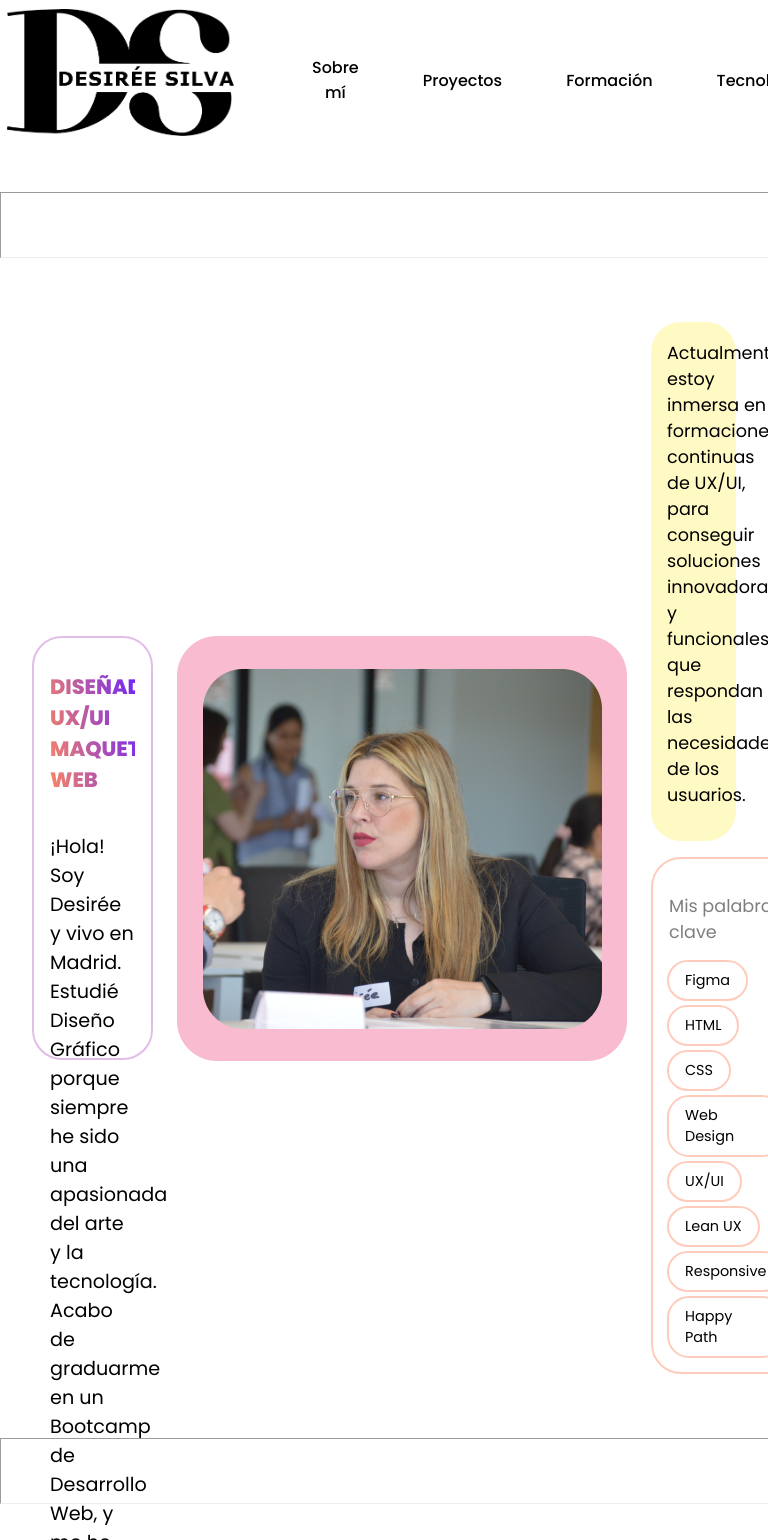
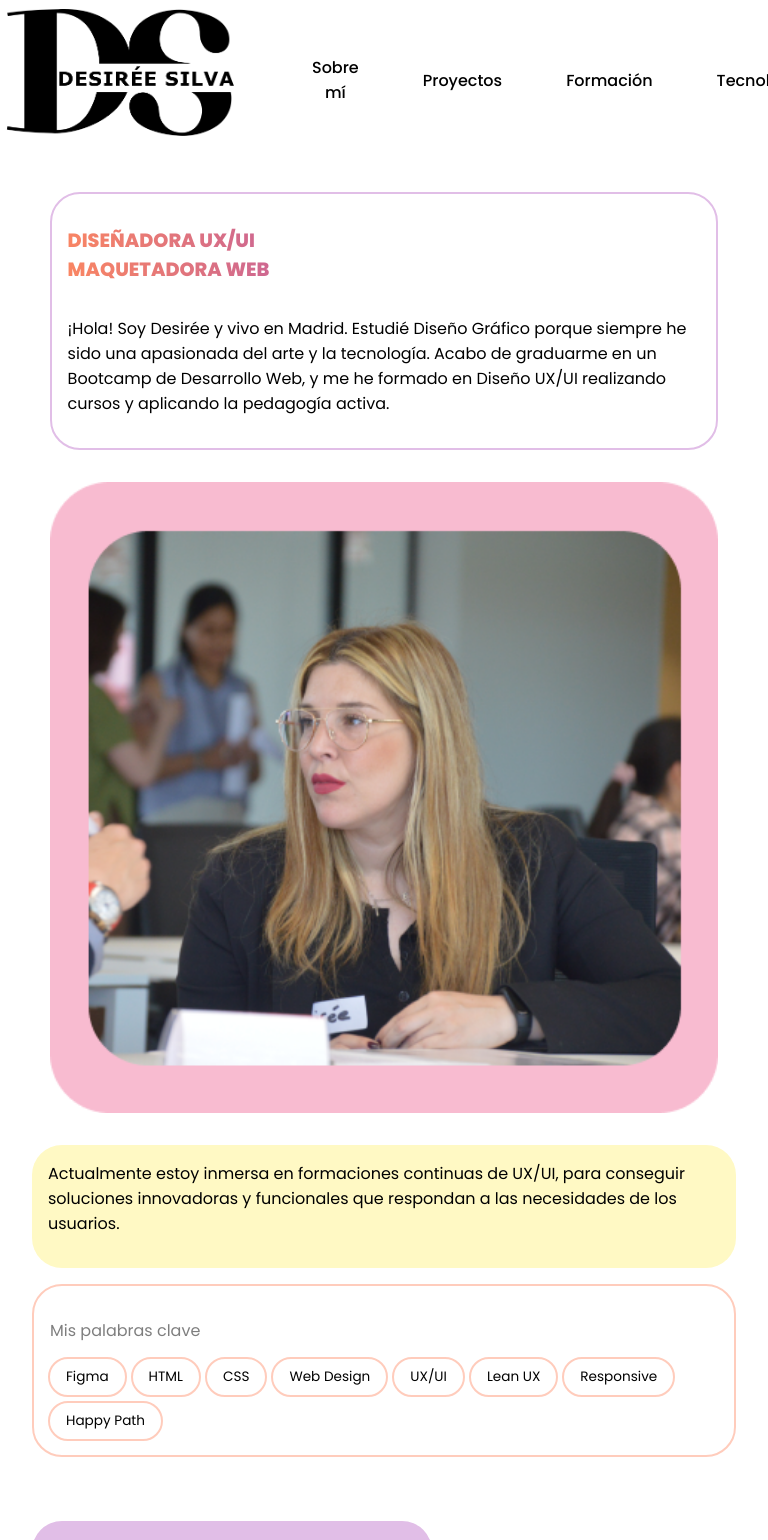
Before and after one commit to DesireeCSilva/portfolio-desireesilva, a Vue app: page / in a window 768 px wide. Shown: the top 1540 px of the page. Built offline with nearby package versions, Linux system fonts and the light colour scheme; a web font is replaced by a local one.

Commit message:
section-01 responsive done

```diff
--- a/src/components/AppSummary.vue
+++ b/src/components/AppSummary.vue
@@ -104,8 +104,8 @@ export default {};
   }
 
   &_center {
-    width: fit-content;
-    height: fit-content;
+    width: 100%;
+    max-width: 100%;
   }
 
   &_right {
@@ -123,6 +123,7 @@ export default {};
       height: auto;
       display: flex;
       align-items: center;
+      justify-content: center;
     }
     .text_descriptions {
       font-size: 1.1rem;
@@ -155,15 +156,63 @@ export default {};
     }
   }
 }
+.section-01_center img {
+  width: 100%;
+  max-width: 100%;
+  height: auto;
+  object-fit: cover;
+}
 .hr_portfolio {
     color: #CE93D8;
     width: 100%;
     margin-top: 2rem;
     margin-bottom: 2rem;
 }
-@media screen and (min-width: 768px) {
-.full-width-img {
-margin: auto;
-width: 90%;
-}}
+
+// Media Queries
+
+@media screen and (max-width: 768px) {
+  .section-01 {
+    flex-direction: column;
+    gap: 1rem;
+
+    &_left,
+    &_center,
+    &_right {
+      width: 95%;
+      box-sizing: border-box;
+    }
+
+    &_left {
+      height: auto;
+      padding: 1rem ;
+    }
+
+    &_center {
+      margin: 1rem 0;
+    }
+
+    &_right {
+      width: auto;
+      height: auto;
+    }
+
+    .gradient {
+      font-size: 1.2rem;
+    }
+
+    .text_sidebar,
+    .text_descriptions {
+      font-size: 1rem;
+    }
+
+    .item-text_descriptions {
+      font-size: 0.85rem;
+    }
+  }
+
+  .hr_portfolio {
+    display: none;
+  }
+}
 </style>
```
Also changed, not shown: 1 other file (tests, documents, lock files or other folders).
